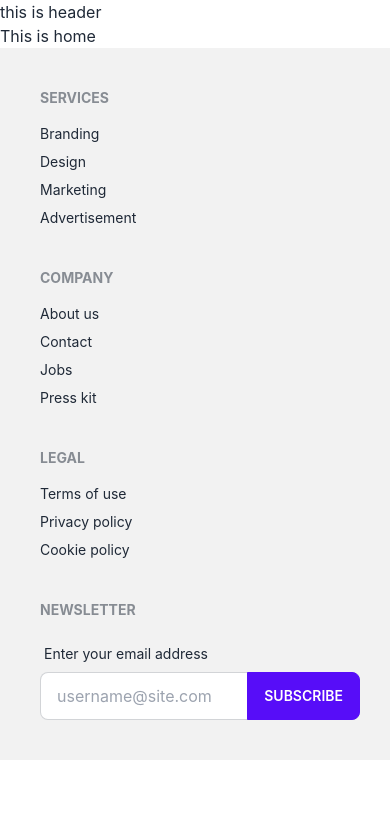
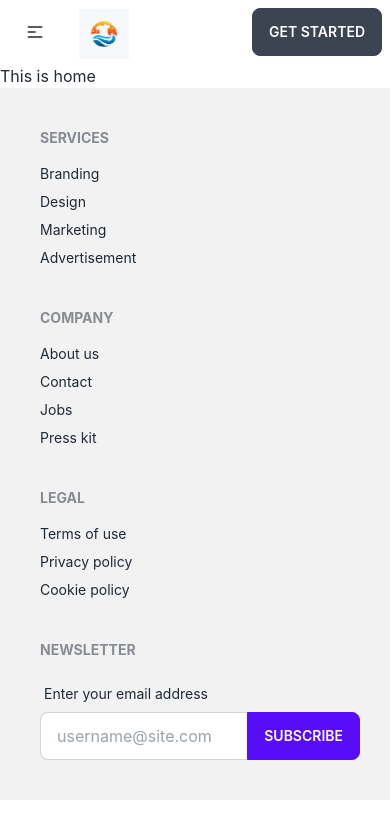
Before and after one commit to atik94/service-review-client, a React (Create React App) app: page / in a window 390 px wide. Shown: the top 838 px of the page. Built offline with nearby package versions, Linux system fonts and the light colour scheme.

Commit message:
header part design

```diff
--- a/src/Pages/Shared/Header/Header.js
+++ b/src/Pages/Shared/Header/Header.js
@@ -1,9 +1,43 @@
 import React from "react";
-
+import { Link } from "react-router-dom";
+import logo from "../../../assets/logo.png";
 const Header = () => {
+  const menuItems = (
+    <>
+      <li>
+        <Link to="/">Home</Link>
+      </li>
+    </>
+  );
   return (
-    <div>
-      <h2>this is header</h2>
+    <div className="navbar bg-base-100">
+      <div className="navbar-start">
+        <div className="dropdown">
+          <label tabIndex={0} className="btn btn-ghost lg:hidden">
+            <svg
+              xmlns="http://www.w3.org/2000/svg"
+              className="h-5 w-5"
+              fill="none"
+              viewBox="0 0 24 24"
+              stroke="currentColor"
+            >
+              <path strokeLinecap="round" strokeLinejoin="round" strokeWidth="2" d="M4 6h16M4 12h8m-8 6h16" />
+            </svg>
+          </label>
+          <ul tabIndex={0} className="menu menu-compact dropdown-content mt-3 p-2 shadow bg-base-100 rounded-box w-52">
+            {menuItems}
+          </ul>
+        </div>
+        <Link to="/" className="btn btn-ghost normal-case text-xl">
+          <img style={{ width: "50px" }} src={logo} alt="" />
+        </Link>
+      </div>
+      <div className="navbar-center hidden lg:flex">
+        <ul className="menu menu-horizontal p-0">{menuItems}</ul>
+      </div>
+      <div className="navbar-end">
+        <a className="btn">Get started</a>
+      </div>
     </div>
   );
 };
```
Also changed, not shown: src/assets/logo.png (added).
